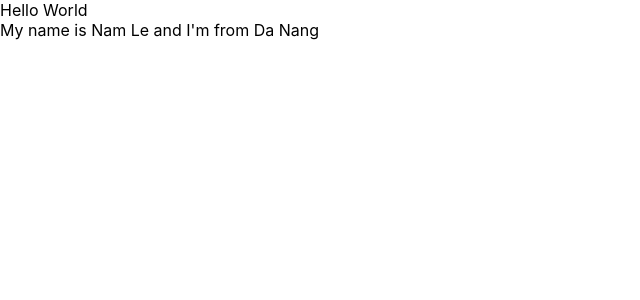
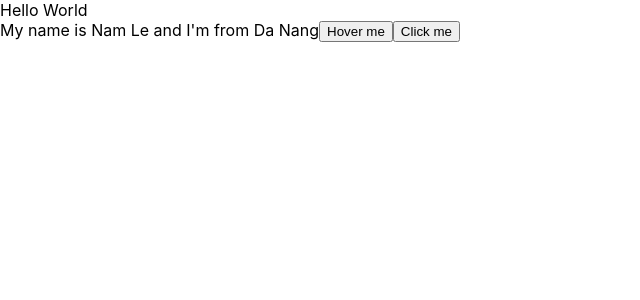
Before and after one commit to namle10102003/Learn-React, a React (Create React App) app: page / in a window 1280 px wide. Shown: the top 300 px of the page, without its empty margins (0-640 px from the left). Built offline with nearby package versions, Linux system fonts and the light colour scheme.

Commit message:
Learned DOM Events

```diff
--- a/src/components/MyComponent.js
+++ b/src/components/MyComponent.js
@@ -7,10 +7,22 @@
         age: 22
     };
 
+    handleClick(event) {
+        console.log("Clicked");
+        console.log(event);
+        console.log("My name is: ", this.state.name);
+    }
+
+    handleOnMouseOver(event) {
+        console.log(event.pageX);
+    }
+
     render() {
         return (
             <div>
                 My name is {this.state.name} and I'm from {this.state.address}
+                <button onMouseOver={this.handleOnMouseOver}>Hover me</button>
+                <button onClick={this.handleClick}>Click me</button>
             </div>
         );
     };
```
